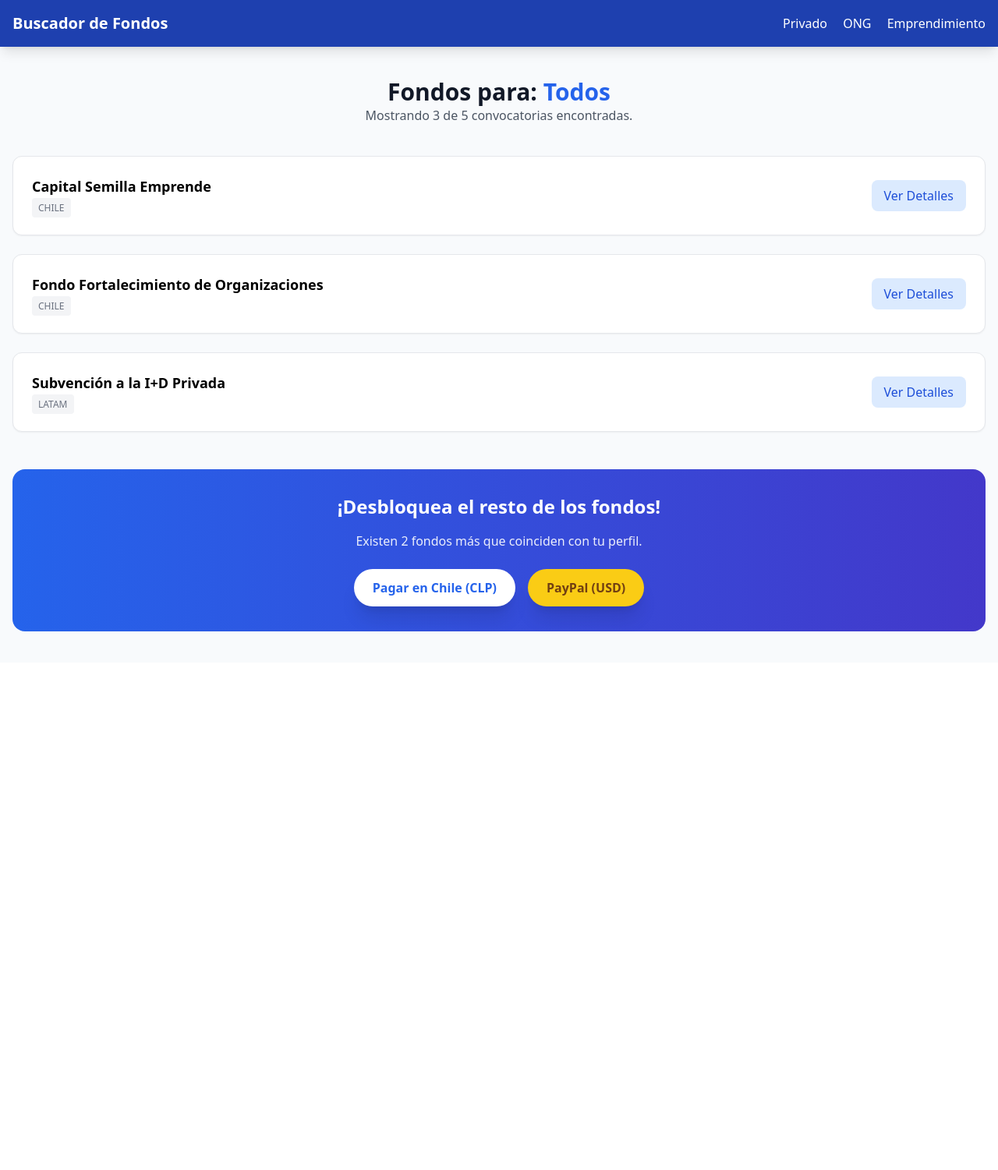
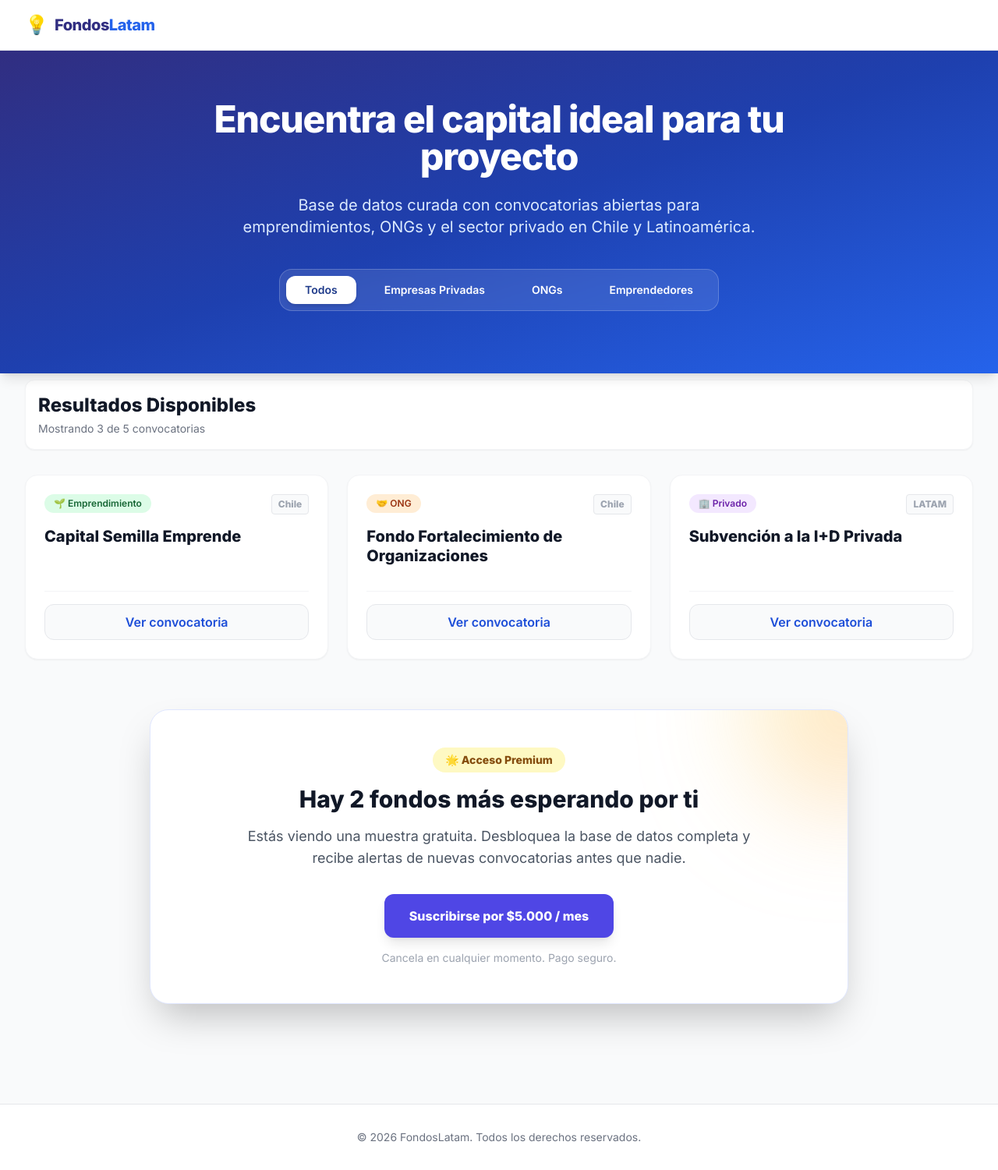
Before and after one commit to juanjoberger/buscadorfondos, a Flask app: page / in a window 1280 px wide. Shown: the whole page at 78% size. Before the commit the page ends 810 px from the top, so only its background shows below. Run offline with Flask 3, Linux system fonts and the light colour scheme; some libraries are stand-ins or nearby versions.

Commit message:
Revamp index.html layout and styles
Updated the layout and styling of the index page, including a new navigation bar and improved content sections.

```diff
--- a/templates/index.html
+++ b/templates/index.html
@@ -2,54 +2,107 @@
 <html lang="es">
 <head>
     <meta charset="UTF-8">
+    <meta name="viewport" content="width=device-width, initial-scale=1.0">
     <title>Buscador de Fondos - Chile & LATAM</title>
     <script src="https://cdn.tailwindcss.com"></script>
+    <style>
+        /* Agregamos una fuente más moderna y limpia */
+        @import url('https://fonts.googleapis.com/css2?family=Inter:wght@400;600;800&display=swap');
+        body { font-family: 'Inter', sans-serif; }
+    </style>
 </head>
-<body class="bg-slate-50">
-    <nav class="bg-blue-800 p-4 text-white shadow-lg">
-        <div class="container mx-auto flex justify-between items-center">
-            <h1 class="text-xl font-bold">Buscador de Fondos</h1>
-            <div class="space-x-4">
-                <a href="/?perfil=privado" class="hover:underline">Privado</a>
-                <a href="/?perfil=ong" class="hover:underline">ONG</a>
-                <a href="/?perfil=emprendimiento" class="hover:underline">Emprendimiento</a>
+<body class="bg-gray-50">
+
+    <nav class="bg-white border-b border-gray-200 sticky top-0 z-50">
+        <div class="max-w-7xl mx-auto px-4 sm:px-6 lg:px-8">
+            <div class="flex justify-between h-16 items-center">
+                <div class="flex-shrink-0 flex items-center gap-2">
+                    <span class="text-2xl">💡</span>
+                    <span class="font-extrabold text-xl text-indigo-900 tracking-tight">Fondos<span class="text-blue-600">Latam</span></span>
+                </div>
             </div>
         </div>
     </nav>
 
-    <main class="container mx-auto py-10 px-4">
-        <div class="text-center mb-10">
-            <h2 class="text-3xl font-extrabold text-gray-900">Fondos para: <span class="capitalize text-blue-600">{{ perfil }}</span></h2>
-            <p class="text-gray-600">Mostrando {{ fondos|length }} de {{ total }} convocatorias encontradas.</p>
+    <div class="relative bg-gradient-to-br from-indigo-900 via-blue-800 to-blue-600 pb-20 pt-16 text-center shadow-lg">
+        <div class="max-w-4xl mx-auto px-4 sm:px-6 lg:px-8">
+            <h1 class="text-4xl sm:text-5xl font-extrabold text-white mb-6 tracking-tight">
+                Encuentra el capital ideal para tu proyecto
+            </h1>
+            <p class="text-xl text-blue-100 mb-10 max-w-2xl mx-auto font-light">
+                Base de datos curada con convocatorias abiertas para emprendimientos, ONGs y el sector privado en Chile y Latinoamérica.
+            </p>
+
+            <div class="flex flex-wrap justify-center gap-3 bg-white/10 p-2 rounded-2xl backdrop-blur-sm max-w-fit mx-auto border border-white/20">
+                <a href="/?perfil=todos" class="px-6 py-2 rounded-xl text-sm font-semibold transition-all {% if perfil == 'todos' %}bg-white text-blue-900 shadow-md{% else %}text-white hover:bg-white/20{% endif %}">Todos</a>
+                <a href="/?perfil=privado" class="px-6 py-2 rounded-xl text-sm font-semibold transition-all {% if perfil == 'privado' %}bg-white text-blue-900 shadow-md{% else %}text-white hover:bg-white/20{% endif %}">Empresas Privadas</a>
+                <a href="/?perfil=ong" class="px-6 py-2 rounded-xl text-sm font-semibold transition-all {% if perfil == 'ong' %}bg-white text-blue-900 shadow-md{% else %}text-white hover:bg-white/20{% endif %}">ONGs</a>
+                <a href="/?perfil=emprendimiento" class="px-6 py-2 rounded-xl text-sm font-semibold transition-all {% if perfil == 'emprendimiento' %}bg-white text-blue-900 shadow-md{% else %}text-white hover:bg-white/20{% endif %}">Emprendedores</a>
+            </div>
+        </div>
+    </div>
+
+    <main class="max-w-7xl mx-auto py-12 px-4 sm:px-6 lg:px-8 -mt-10">
+
+        <div class="flex justify-between items-end mb-8 bg-white p-4 rounded-xl shadow-sm border border-gray-100">
+            <div>
+                <h2 class="text-2xl font-bold text-gray-900">Resultados Disponibles</h2>
+                <p class="text-gray-500 text-sm mt-1">Mostrando {{ fondos|length }} de {{ total }} convocatorias</p>
+            </div>
         </div>
 
-        <div class="grid gap-6">
+        <div class="grid grid-cols-1 md:grid-cols-2 lg:grid-cols-3 gap-6">
             {% for fondo in fondos %}
-            <div class="bg-white p-6 rounded-xl shadow-sm border border-gray-200 flex justify-between items-center">
+            <div class="bg-white rounded-2xl p-6 shadow-sm border border-gray-100 hover:shadow-xl hover:-translate-y-1 transition-all duration-300 flex flex-col justify-between h-full group">
                 <div>
-                    <h3 class="text-lg font-bold">{{ fondo.nombre }}</h3>
-                    <span class="text-xs bg-gray-100 px-2 py-1 rounded text-gray-500 uppercase">{{ fondo.pais }}</span>
+                    <div class="flex justify-between items-start mb-4">
+                        {% if fondo.perfil == 'emprendimiento' %}
+                        <span class="inline-flex items-center px-3 py-1 rounded-full text-xs font-semibold bg-green-100 text-green-800">🌱 Emprendimiento</span>
+                        {% elif fondo.perfil == 'ong' %}
+                        <span class="inline-flex items-center px-3 py-1 rounded-full text-xs font-semibold bg-orange-100 text-orange-800">🤝 ONG</span>
+                        {% else %}
+                        <span class="inline-flex items-center px-3 py-1 rounded-full text-xs font-semibold bg-purple-100 text-purple-800">🏢 Privado</span>
+                        {% endif %}
+
+                        <span class="text-xs font-bold text-gray-400 bg-gray-50 border border-gray-200 px-2 py-1 rounded">{{ fondo.pais }}</span>
+                    </div>
+                    <h3 class="text-xl font-bold text-gray-900 mb-2 leading-tight group-hover:text-blue-600 transition-colors">{{ fondo.nombre }}</h3>
                 </div>
-                <a href="{{ fondo.link }}" class="bg-blue-100 text-blue-700 px-4 py-2 rounded-lg font-medium hover:bg-blue-200">Ver Detalles</a>
+
+                <div class="mt-6 pt-4 border-t border-gray-100">
+                    <a href="{{ fondo.link }}" target="_blank" class="block w-full text-center bg-gray-50 hover:bg-blue-50 text-blue-700 font-semibold py-2.5 rounded-xl border border-gray-200 hover:border-blue-200 transition-colors">
+                        Ver convocatoria
+                    </a>
+                </div>
             </div>
             {% endfor %}
         </div>
 
         {% if not premium and total > 3 %}
-        <div class="mt-12 p-8 bg-gradient-to-r from-blue-600 to-indigo-700 rounded-2xl text-white text-center">
-            <h3 class="text-2xl font-bold mb-4">¡Desbloquea el resto de los fondos!</h3>
-            <p class="mb-6 opacity-90">Existen {{ total - 3 }} fondos más que coinciden con tu perfil.</p>
+        <div class="mt-16 bg-white rounded-3xl overflow-hidden shadow-2xl border border-indigo-100 max-w-4xl mx-auto relative">
+            <div class="absolute top-0 right-0 w-64 h-64 bg-gradient-to-br from-yellow-300 to-orange-400 rounded-full mix-blend-multiply filter blur-3xl opacity-30 transform translate-x-1/2 -translate-y-1/2"></div>
 
-            <div class="flex flex-col md:flex-row justify-center gap-4">
-                <a href="https://link.mercadopago.cl/tu-link" class="bg-white text-blue-600 px-6 py-3 rounded-full font-bold shadow-xl">
-                    Pagar en Chile (CLP)
-                </a>
-                <a href="https://paypal.me/tu-usuario" class="bg-yellow-400 text-yellow-900 px-6 py-3 rounded-full font-bold shadow-xl">
-                    PayPal (USD)
-                </a>
+            <div class="relative p-8 md:p-12 text-center">
+                <span class="inline-block bg-yellow-100 text-yellow-800 text-sm font-bold px-4 py-1.5 rounded-full mb-4">🌟 Acceso Premium</span>
+                <h3 class="text-3xl font-extrabold text-gray-900 mb-4">Hay {{ total - 3 }} fondos más esperando por ti</h3>
+                <p class="text-lg text-gray-600 mb-8 max-w-2xl mx-auto">
+                    Estás viendo una muestra gratuita. Desbloquea la base de datos completa y recibe alertas de nuevas convocatorias antes que nadie.
+                </p>
+
+                <div class="flex flex-col sm:flex-row justify-center gap-4">
+                    <button class="bg-indigo-600 text-white px-8 py-4 rounded-xl font-bold shadow-lg hover:bg-indigo-700 hover:shadow-indigo-500/30 hover:-translate-y-0.5 transition-all w-full sm:w-auto">
+                        Suscribirse por $5.000 / mes
+                    </button>
+                </div>
+                <p class="text-sm text-gray-400 mt-4">Cancela en cualquier momento. Pago seguro.</p>
             </div>
         </div>
         {% endif %}
     </main>
+
+    <footer class="bg-white border-t border-gray-200 mt-20 py-8 text-center text-gray-500 text-sm">
+        <p>&copy; 2026 FondosLatam. Todos los derechos reservados.</p>
+    </footer>
+
 </body>
 </html>
```
